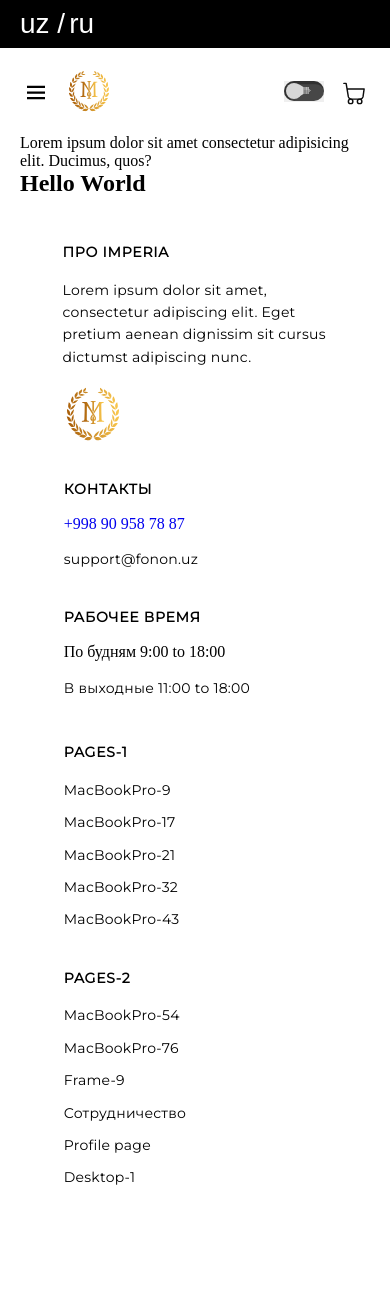
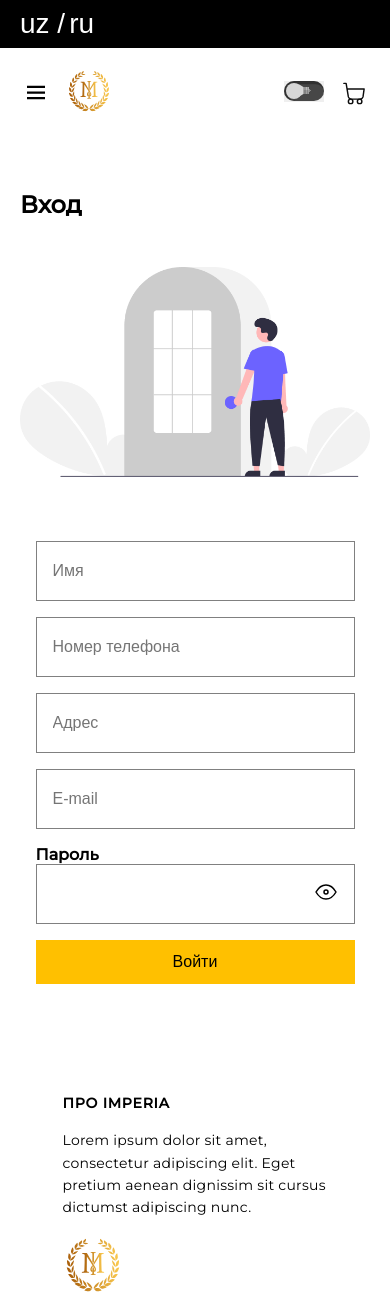
Before and after one commit to MNxMunno/4-Jamoaviy-vazifa, a plain HTML site: page pages/Desktop-3.html in a window 390 px wide. Shown: the top 1302 px of the page. Before the commit the page ends 1241 px from the top, so only its background shows below. Drawn offline with Linux system fonts and the light colour scheme.

Commit message:
Desktop-3 added by Shahboz

```diff
--- a/pages/Desktop-3.html
+++ b/pages/Desktop-3.html
@@ -3,6 +3,9 @@
   <head>
     <meta charset="UTF-8" />
     <meta name="viewport" content="width=device-width, initial-scale=1.0" />
+    <style>
+      @import url('https://fonts.googleapis.com/css2?family=Montserrat:wght@400;500&family=Rubik:wght@700&display=swap');
+    </style>
     <title>Document</title>
     <link rel="stylesheet" href="../scss/main.css" />
   </head>
@@ -131,11 +134,40 @@
         </nav>
       </div>
     </header>
-    <main>
+    <main class="main-section-desktop-3">
       <section>
         <div class="container">
-          <p>Lorem ipsum dolor sit amet consectetur adipisicing elit. Ducimus, quos?</p>
-          <h1>Hello World</h1>
+          <h1 class="reg">Регистрация</h1>
+          <h1 class="reggy">Вход</h1>
+          <div class="registiration">
+            <div class="r-left">
+               <img src="../images/Shahboz/desktop-3/undraw_Login_re_4vu2 1.png" alt="">
+            </div>
+            <div class="r-right">
+                <div class="input">
+                  <input type="text" placeholder="Имя">
+                </div>
+                <div class="input">
+                  <input type="number" placeholder="Номер телефона">
+                </div>
+                <div class="input">
+                  <input type="text" placeholder="Адрес">
+                </div>
+                <div class="input">
+                  <input type="email" placeholder="E-mail">
+                </div>
+                <div >
+                  <label for="password">Пароль</label>
+                  <div class="input">
+                    <input type="password" name="password">
+                    <a href=""><img src="../images/Shahboz/desktop-3/open.svg" alt=""></a>
+                  </div>
+                </div>
+                <div class="btn-register">
+                  <button class="btn-reg">Войти</button>
+                </div>
+            </div>
+          </div>
         </div>
       </section>
     </main>
--- a/scss/pages/_Desktop-3.scss
+++ b/scss/pages/_Desktop-3.scss
@@ -0,0 +1,121 @@
+* {
+    padding: 0;
+    margin: 0;
+    box-sizing: border-box;
+}
+
+.main-section-desktop-3 {
+    margin: 56px 0 64px 0;
+    font-family: 'Montserrat', sans-serif;
+    // font-family: 'Rubik', sans-serif;
+    h1 {
+        text-align: center;
+        margin: 56px 0 48px 0;
+    }
+    h2 {
+        display: none;
+    }
+    .registiration {
+        display: flex;
+        align-items: center;
+        gap: 60px;
+        flex-wrap: wrap;
+        .r-left {
+            img {
+                max-width: 658px;
+                width: 100%;
+                height: auto;
+            }
+        }
+
+        .r-right {
+            .input {
+                width: 555px;
+                height: 60px;
+                border: 1px solid grey;
+                display: flex;
+                align-items: center;
+                padding: 16px;
+                font-size: 16px;
+                margin-bottom: 16px;
+            }
+            input {
+                border: none;
+                outline: none;
+                width: 500px;
+                font-size: 16px;
+                font-weight: 500;
+            }
+            label {
+                font-size: 16px;
+                font-weight: 600;
+            }
+
+        }
+    .btn-reg {
+        padding: 13px;
+        width: 236px;
+        height: 44px;
+        background-color: #FFC000;
+        font-size: 16px;
+    }
+
+    }
+}
+.reggy {
+    display: none;
+}
+
+@media only screen and (max-width: 1312px) {
+    .registiration {
+        display: flex;
+        flex-direction: column;
+        justify-content: center;
+        align-items: center;
+    }
+    .reg {
+        display: none;
+    }
+    .reggy {
+        display: block;
+        text-align: left !important;
+
+    }
+
+}
+
+@media only screen and (max-width: 594px) {
+    .r-right {
+        .input {
+            width: 319px !important;
+            height: 44px;
+            border: 1px solid grey;
+            display: flex;
+            align-items: center;
+            padding: 16px;
+            font-size: 16px;
+            margin-bottom: 16px;
+        }
+        input {
+            border: none;
+            outline: none;
+            width: 500px;
+            font-size: 16px;
+            font-weight: 500;
+        }
+        label {
+            font-size: 16px;
+            font-weight: 600;
+        }
+
+    }
+    .btn-register {
+        button {
+            padding: 13px;
+            width: 319px !important;
+            height: 44px;
+            background-color: #FFC000;
+            font-size: 16px;
+        }
+    }
+}
```
Also changed, not shown: images/Shahboz/desktop-3/open.svg (added), images/Shahboz/desktop-3/undraw_Login_re_4vu2 1.png (added), scss/main.css, 1 other file.
